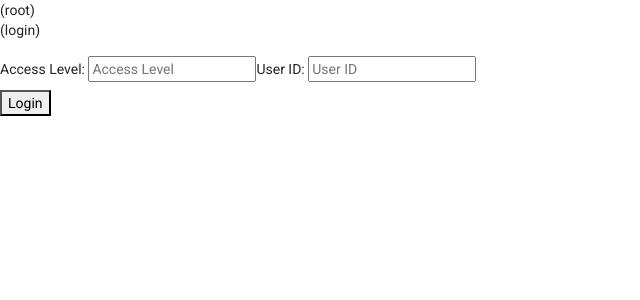
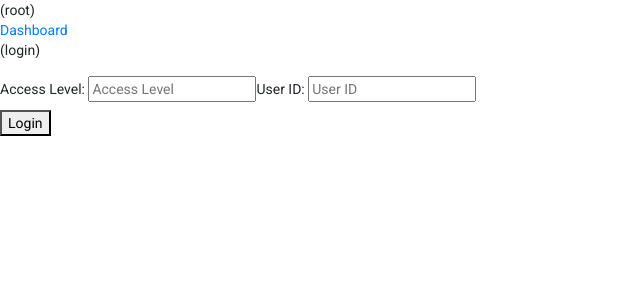
Before and after one commit to 2006-jun15-net/Project2-Asher-Daniel-Jordan-Front-End, an Angular app in the folder Project2-Frontend/: page /login in a window 1280 px wide. Shown: the top 300 px of the page, without its empty margins (0-640 px from the left). Built offline with nearby package versions, Linux system fonts and the light colour scheme.

Commit message:
login update

```diff
--- a/Project2-Frontend/src/app/app.component.html
+++ b/Project2-Frontend/src/app/app.component.html
@@ -1,7 +1,9 @@
 <div>(root)</div>
 
-<nav *ngIf="adm">
+<nav>
     <a routerLink="/dashboard">Dashboard</a>
 </nav>
 
+
+
 <router-outlet></router-outlet>
--- a/Project2-Frontend/src/app/dashboard/dashboard.component.html
+++ b/Project2-Frontend/src/app/dashboard/dashboard.component.html
@@ -2,6 +2,9 @@
 
 <div *ngIf="doc">
     <button (click)="logout()">doctor logout</button>
+    <nav>
+        <a routerLink="/details/{{doc}}">Doctor Profile</a>
+    </nav>
 </div>
 <div *ngIf="nur">
     <button (click)="logout()">nurse logout</button>
--- a/Project2-Frontend/src/app/login/login.component.html
+++ b/Project2-Frontend/src/app/login/login.component.html
@@ -21,3 +21,6 @@
 <div *ngIf="adm">
     <a routerLink="/dashboard">Dashboard</a>
 </div>
+<div *ngIf="doc">
+    <a routerLink="/details/{{doc}}">Doctor Profile</a>
+</div>
--- a/Project2-Frontend/src/app/login/login.component.ts
+++ b/Project2-Frontend/src/app/login/login.component.ts
@@ -32,6 +32,7 @@ export class LoginComponent implements OnInit {
   public login(): void {
     if ( this.access === 'doctor'){
       localStorage.setItem('doctor', `${this.userId}`);
+      this.Route.navigate([`/details/${this.userId}`]);
     }
     if ( this.access === 'patient'){
       localStorage.setItem('patient', `${this.userId}`);
@@ -49,7 +50,7 @@ export class LoginComponent implements OnInit {
 
   public pageLoad(): void {
     if (this.doc != null ){
-
+      this.Route.navigate([`/details/${this.doc}`]);
     }
     if (this.nur != null ){
 
```
